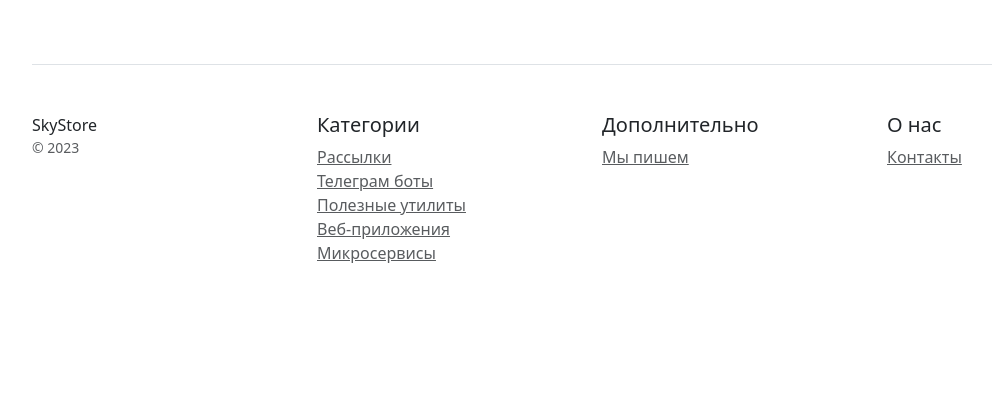
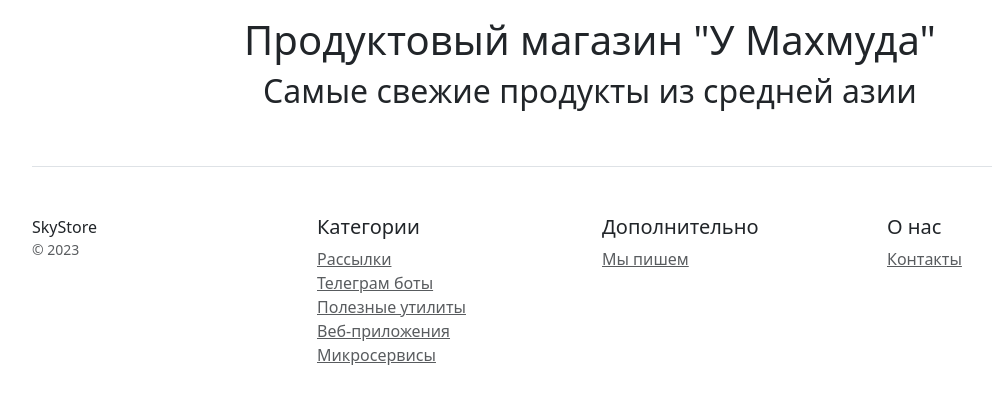
Before and after one commit to GaliulinYar/dz19_2, a Django app: page / in a window 1280 px wide. Shown: the part 75-479 px from the top of the page, without its empty margins (50-1042 px from the left). Run offline with Django 4.2, Linux system fonts and the light colour scheme; data that the repository does not hold is empty; some libraries are stand-ins or nearby versions.

Commit message:
Изменение шаблона, добавления Н1 и Н2

```diff
--- a/main/templates/main/index.html
+++ b/main/templates/main/index.html
@@ -2,6 +2,12 @@
 
     {% block content%}
     <div class="row text-center">
+
+        <div>
+            <h1>Продуктовый магазин "У Махмуда"</h1>
+            <h2>Самые свежие продукты из средней азии</h2>
+        </div>
+
     {% for object in object_list %}
         <div class="col-3">
             <div class="card mb-4 box-shadow">
@@ -19,7 +25,8 @@
             </div>
         </div>
         {% if forloop.counter|divisibleby:"4" and not forloop.last %}
-            </div><div class="row text-center">
+            </div>
+    <div class="row text-center">
         {% endif %}
     {% endfor %}
     </div>
```
